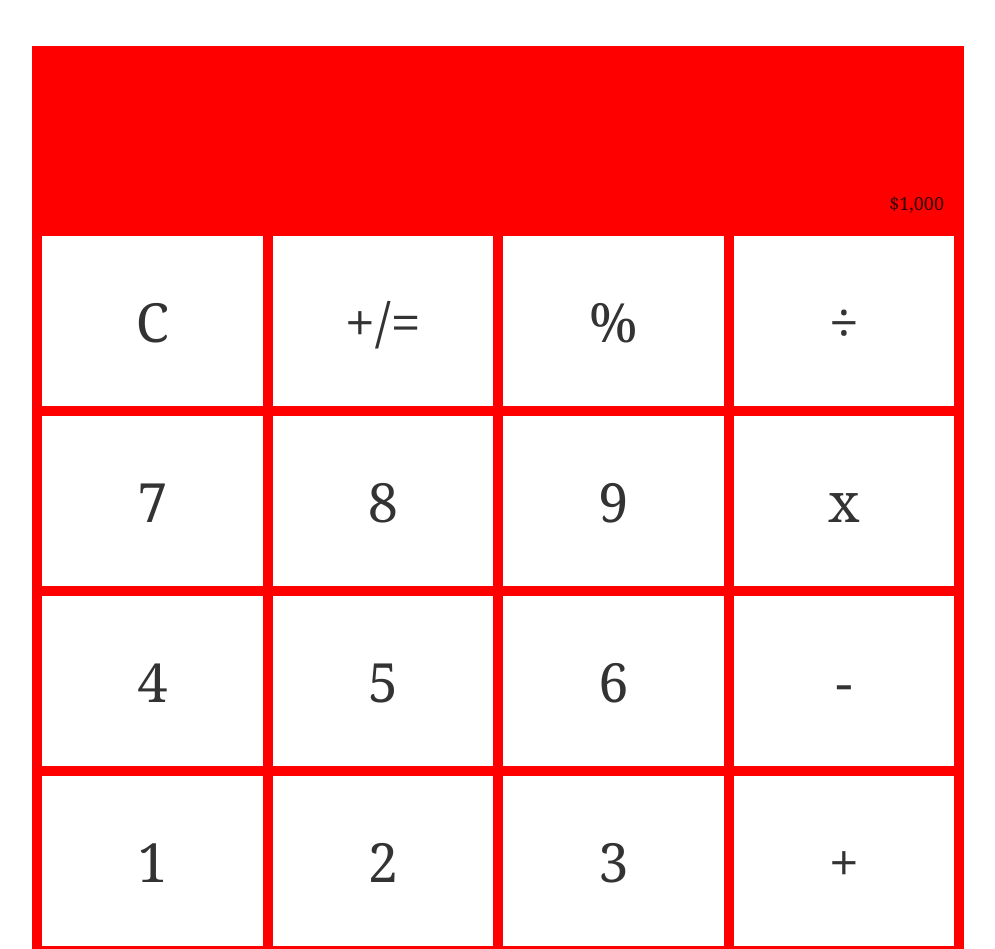
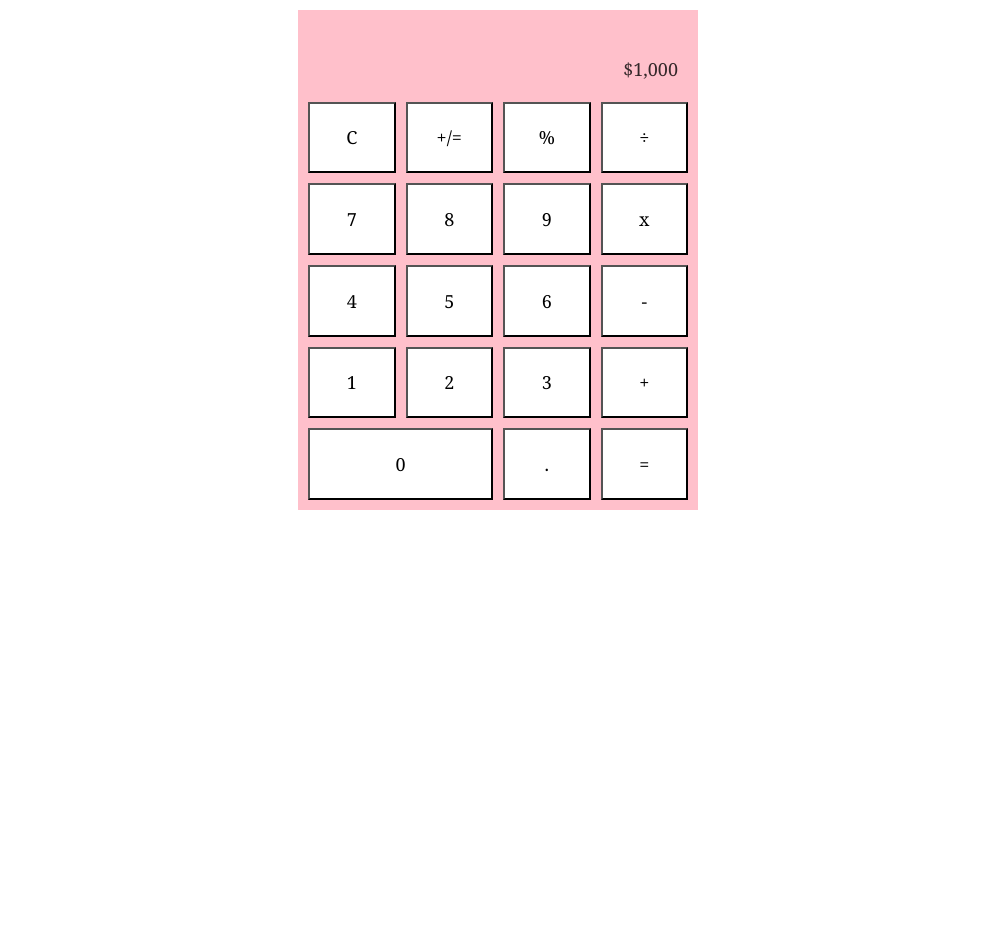
Before and after one commit to julietrubin/calculator, a Gatsby site: page / in a window 1280 px wide. Shown: the top 949 px of the page, without its empty margins (142-1137 px from the left). After the commit the page ends 800 px from the top, so only its background shows below. Built offline with nearby package versions, Linux system fonts and the light colour scheme; Gatsby itself is replaced by a stand-in of ours.

Commit message:
basic styling and onClick started

```diff
--- a/src/components/Button.js
+++ b/src/components/Button.js
@@ -4,11 +4,11 @@ import PropTypes from "prop-types"
 import classNames from 'classnames';
 import styles from "./calculator.module.css"
 
+// TODO: debounce
 
-const Button = (props) => (
-  <div className={classNames({[styles.button]: true, [styles.wide_button]: props.wide_button})}>{props.value} </div>
-  // <div className={classNames({[styles.button]: true})}>{props.value} </div>
-
+const Button = ({value, wide_button, onClick}) => (
+  <button onClick={onClick}
+    className={classNames({[styles.button]: true, [styles.wide_button]: wide_button})}>{value} </button>
 )
 
 Button.propTypes = {
--- a/src/components/Calculator.js
+++ b/src/components/Calculator.js
@@ -1,42 +1,51 @@
 import React from "react"
 
+import styles from "./calculator.module.css"
 import Button from "./Button"
 
-import styles from "./calculator.module.css"
 
+class Calculator extends React.Component {
+  constructor(props) {
+    super(props);
+    this.handleClick = this.handleClick.bind(this);
+    this.state = {equation: ""};
 
-const Calculator = () => (
-  <div className={styles.container}>
-    <div className={styles.calculator}>
+  }
+
+  handleClick() {
+    console.log("clicked");
+  }
+
+  render() {
+    return (
+      <div className={styles.calculator}>
         <div className={styles.output_container}><div className={styles.output_text}>$1,000</div></div>
-        <Button value="C"></Button>
-        <Button value="+/="></Button>
-        <Button value="%"></Button>
-        <Button value="÷"></Button>
+        <Button onClick={this.handleClick} value="C"></Button>
+        <Button onClick={this.handleClick} value="+/="></Button>
+        <Button onClick={this.handleClick} value="%"></Button>
+        <Button onClick={this.handleClick} value="÷"></Button>
 
-        <Button value="7"></Button>
-        <Button value="8"></Button>
-        <Button value="9"></Button>
-        <Button value="x"></Button>
+        <Button onClick={this.handleClick} value="7"></Button>
+        <Button onClick={this.handleClick} value="8"></Button>
+        <Button onClick={this.handleClick} value="9"></Button>
+        <Button onClick={this.handleClick} value="x"></Button>
 
-        <Button value="4"></Button>
-        <Button value="5"></Button>
-        <Button value="6"></Button>
-        <Button value="-"></Button>
+        <Button onClick={this.handleClick} value="4"></Button>
+        <Button onClick={this.handleClick} value="5"></Button>
+        <Button onClick={this.handleClick} value="6"></Button>
+        <Button onClick={this.handleClick} value="-"></Button>
 
+        <Button onClick={this.handleClick} value="1"></Button>
+        <Button onClick={this.handleClick} value="2"></Button>
+        <Button onClick={this.handleClick} value="3"></Button>
+        <Button onClick={this.handleClick} value="+"></Button>
 
-        <Button value="1"></Button>
-        <Button value="2"></Button>
-        <Button value="3"></Button>
-        <Button value="+"></Button>
-
-
-        <Button wide_button={true} value="0"></Button>
-        <Button value="."></Button>
-        <Button value="="></Button>
-
+        <Button onClick={this.handleClick} wide_button={true} value="0"></Button>
+        <Button onClick={this.handleClick} value="."></Button>
+        <Button onClick={this.handleClick} value="="></Button>
     </div>
-  </div>
-)
+    );
+  }
+}
 
 export default Calculator
--- a/src/components/calculator.module.css
+++ b/src/components/calculator.module.css
@@ -1,34 +1,18 @@
-.container {
-    padding: 10px;
-    width: 80%;
-    margin: auto;
-}
-
   .calculator {
-    margin: 2rem;
+    margin: 10px auto;
     display: grid;
-    grid-template-columns: 1fr 1fr 1fr 1fr;
-    grid-template-rows: 1fr 1fr 1fr 1fr;
-    background: red;
+    grid-template-columns: repeat(4, 1fr);
+    grid-template-rows: 1fr 1fr 1fr 1fr 1fr 1fr;
+    background: pink;
     grid-gap: 10px 10px;
     padding: 10px;
-
-
-    /* margin: auto;
-    padding: 20px;
+    height: 500px;
     width: 400px;
-    height: 802px; */
   }
 
   .button {
-    font-size: 3rem;
     text-align: center;
-    padding: 4rem;
     background: white;
-    /* display: inline;
-    padding: 10px;
-    margin: 2px;
-     */
   }
 
   .wide_button {
```
